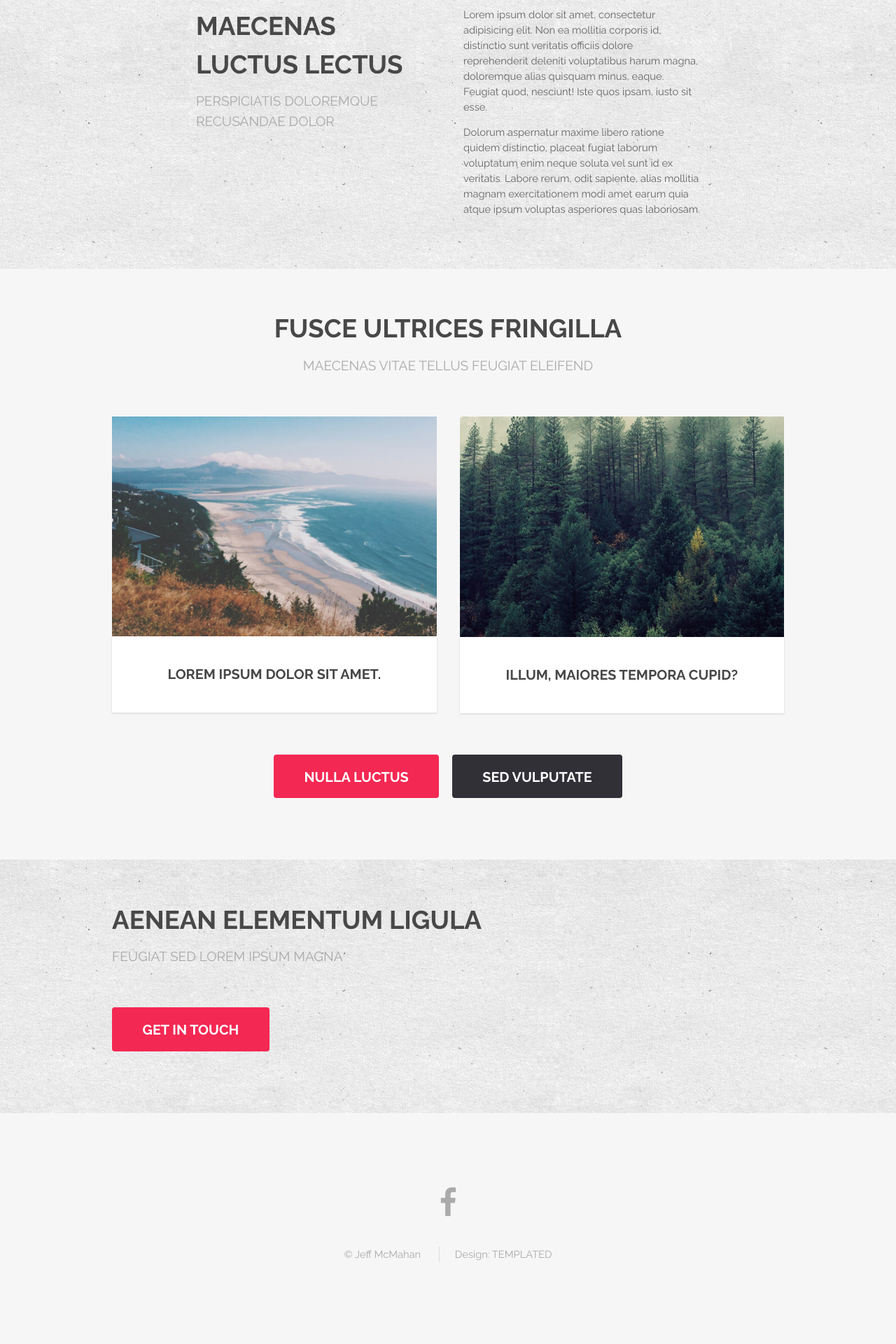
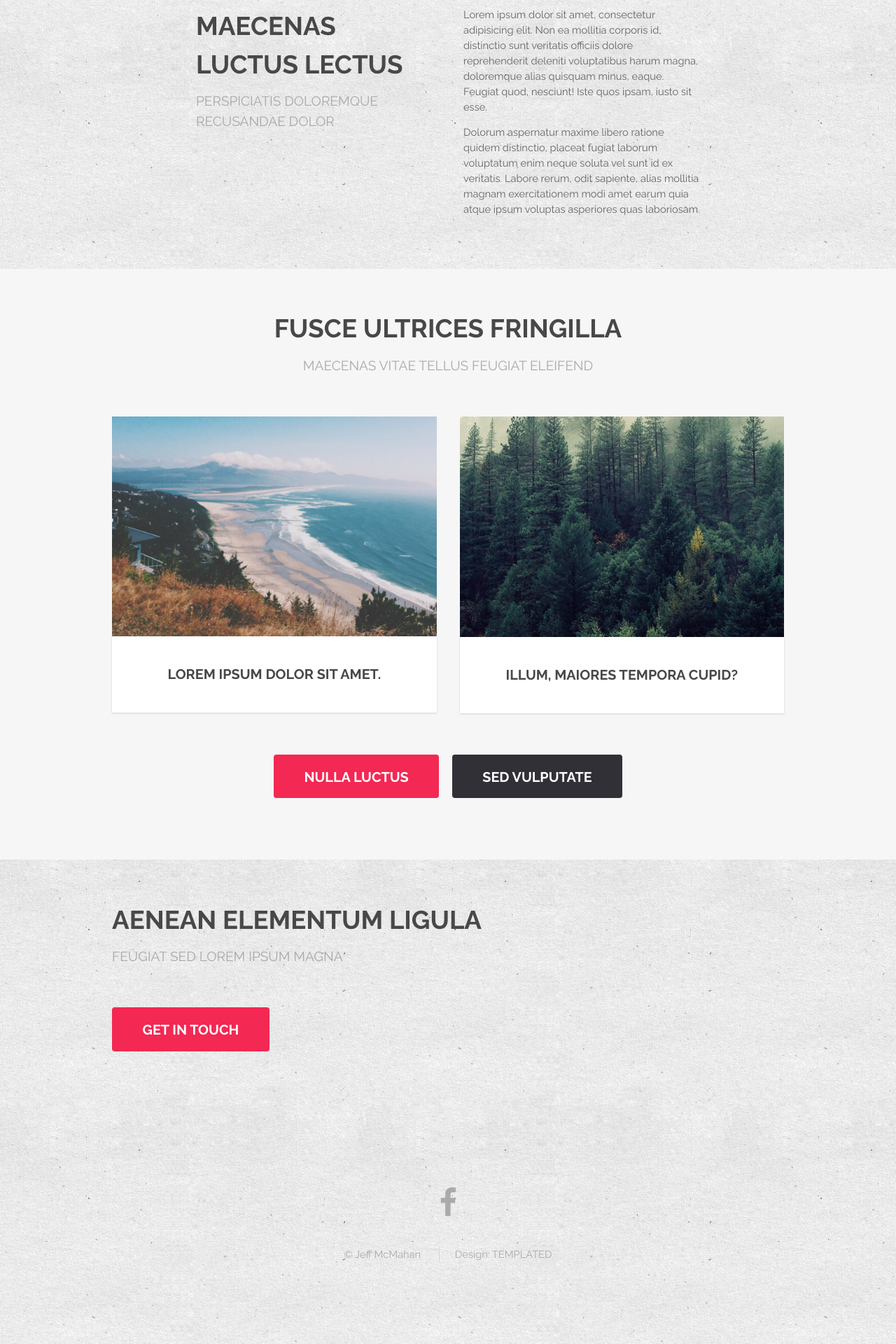
Before and after one commit to jbmcmahan/jbmcmahan.github.io, a Jekyll site: the page built from index.html, in a window 1280 px wide. Shown: the part 522-2442 px from the top of the page at 70% size. Built offline with Jekyll 4.4.1, drawn with Linux system fonts in a browser that asks for light colours; a script that is not in the unit is left out.

Commit message:
Update style.css

```diff
--- a/css/style.css
+++ b/css/style.css
@@ -1142,7 +1142,7 @@
 
 	#footer {
 		padding: 8em 0 6em 0;
-		background: #f6f6f6;
+		background: inherit;
 		color: #aaa;
 		text-align: center;
 	}
```
